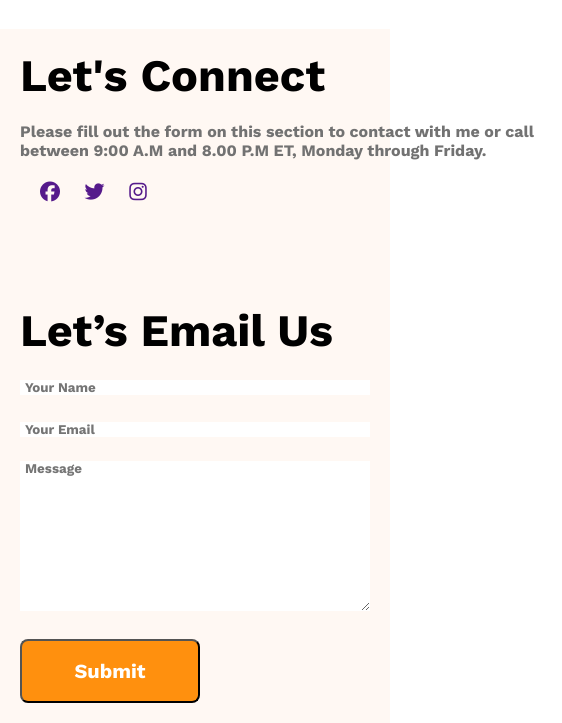
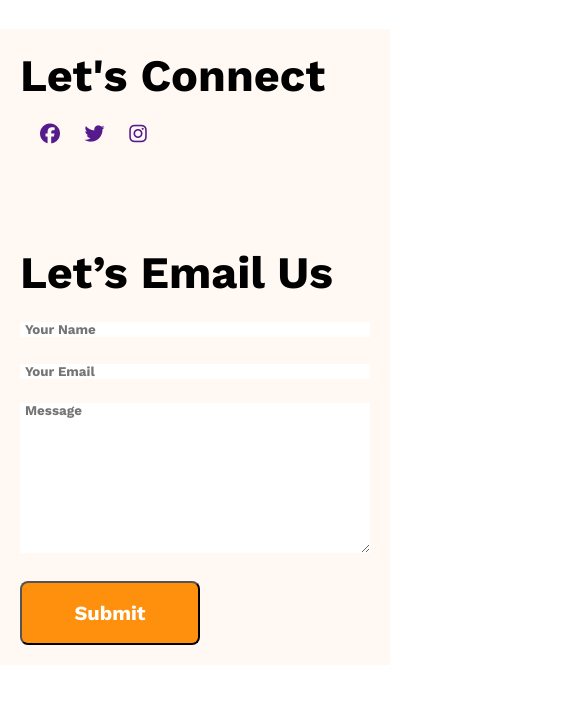
Before and after one commit to Amitsengupta332/architects-assignment, a plain HTML site: page index.html in a window 390 px wide. Shown: the part 4929-5652 px from the top of the page, 562 px wide, since content can reach past the window. After the commit the page ends 5594 px from the top, so only its background shows below. Drawn offline with nearby package versions, Linux system fonts and the light colour scheme.

Commit message:
update responsive

```diff
--- a/index.html
+++ b/index.html
@@ -195,9 +195,7 @@
         <section class="connect ">
             <div>
                 <h3 class="connect-title">Let's Connect</h3>
-            <p class="connect-description">
-                Please fill out the form on this section to contact with me or call between 9:00 A.M and 8.00 P.M ET, Monday through Friday.
-            </p>
+
             <a href=""><i class="fa-brands fa-facebook"></i></a>
             <a href=""><i class="fa-brands fa-twitter"></i></a>
             <a href=""><i class="fa-brands fa-instagram"></i></a>
```
